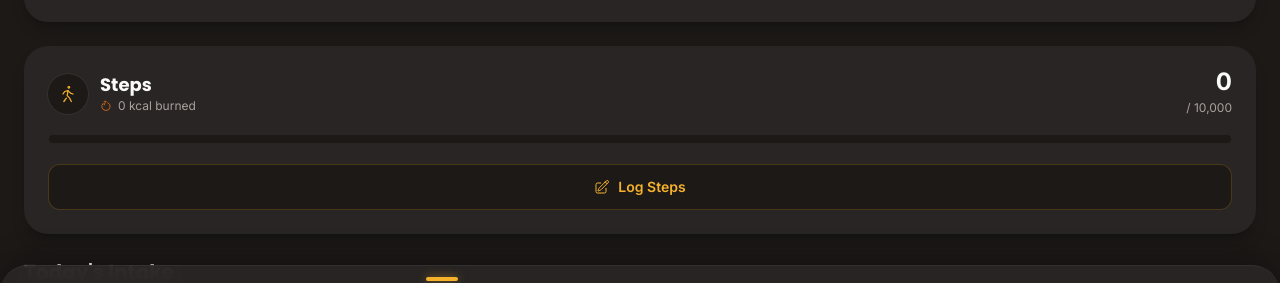
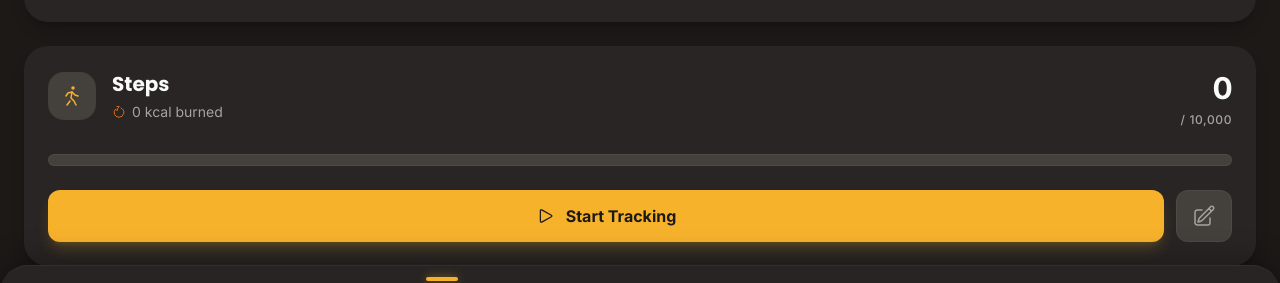
Before and after one commit to hamido860/diabetic-companion-, a React (Vite) app: page / in a window 1280 px wide. Shown: the part 438-721 px from the top of the page. Built offline with nearby package versions, Linux system fonts and the light colour scheme; no server answers.

Commit message:
Enhance WalkCounter UI with Pedometer integration
- Add usePedometer hook for device motion tracking
- Refactor WalkCounter for better UX/UI (Live mode, session stats)
- Add new translations for tracking controls
- Improve animations and visual feedback

```diff
--- a/components/WalkCounter.tsx
+++ b/components/WalkCounter.tsx
@@ -1,8 +1,9 @@
-import React, { useState, useEffect } from 'react';
+import React, { useState, useEffect, useRef } from 'react';
 import { useLocalization } from '../contexts/LocalizationContext';
-import { WalkingIcon, PencilIcon, XMarkIcon, FireIcon } from './icons/Icons';
+import { WalkingIcon, PencilIcon, XMarkIcon, FireIcon, PlayIcon, PauseIcon } from './icons/Icons';
 import { getTodaysSteps, addSteps } from '../services/logService';
 import Card from './ui/Card';
+import { usePedometer } from '../hooks/usePedometer';
 
 const LogStepsModal: React.FC<{ onClose: () => void; onSave: (steps: number) => void; }> = ({ onClose, onSave }) => {
     const { t } = useLocalization();
@@ -77,9 +78,11 @@ const WalkCounter: React.FC = () => {
   const [isModalOpen, setIsModalOpen] = useState(false);
   const { t } = useLocalization();
 
+  // Pedometer integration
+  const pedometer = usePedometer();
+
   useEffect(() => {
     setSteps(getTodaysSteps());
-    // Listen for storage updates to keep steps in sync
     const handleStorageChange = () => {
         setSteps(getTodaysSteps());
     };
@@ -87,14 +90,43 @@ const WalkCounter: React.FC = () => {
     return () => window.removeEventListener('storageUpdated', handleStorageChange);
   }, []);
 
-  const handleSaveSteps = (stepsToAdd: number) => {
+  // When pedometer updates, add difference to total steps
+  const lastPedometerSteps = useRef(0);
+
+  useEffect(() => {
+    if (pedometer.isActive) {
+        const diff = pedometer.steps - lastPedometerSteps.current;
+        if (diff > 0) {
             try {
-        const newTotal = addSteps(stepsToAdd);
+                // Add these steps to storage
+                const newTotal = addSteps(diff);
+                setSteps(newTotal);
+                lastPedometerSteps.current = pedometer.steps;
+            } catch (e) {
+                console.error(e);
+            }
+        }
+    }
+  }, [pedometer.steps, pedometer.isActive]);
+
+  const toggleTracking = async () => {
+    if (pedometer.isActive) {
+        pedometer.stop();
+    } else {
+        if (!pedometer.permissionGranted) {
+            await pedometer.requestPermission();
+        }
+        // Reset reference for this session
+        lastPedometerSteps.current = 0;
+        pedometer.resetSessionSteps();
+        pedometer.start();
+    }
+  };
+
+  const handleSaveSteps = (newSteps: number) => {
+      const newTotal = addSteps(newSteps);
       setSteps(newTotal);
       setIsModalOpen(false);
-    } catch (error) {
-        console.error(error);
-    }
   };
 
   const caloriesBurned = Math.round(steps * 0.04);
@@ -102,42 +134,88 @@ const WalkCounter: React.FC = () => {
 
   return (
     <>
-      <Card className="relative overflow-hidden">
-        <div className="flex items-center justify-between mb-4">
-            <div className="flex items-center gap-3">
-                <div className="p-2.5 bg-brand-background rounded-full text-brand-primary ring-1 ring-white/5">
-                    <WalkingIcon className="w-5 h-5" />
+      <Card className={`relative overflow-hidden transition-all duration-500 ${pedometer.isActive ? 'shadow-[0_0_20px_rgba(247,178,44,0.1)] border-brand-primary/20' : ''}`}>
+         {/* Background Pulse Effect when Active */}
+         {pedometer.isActive && (
+            <div className="absolute inset-0 bg-brand-primary/5 animate-pulse pointer-events-none" />
+         )}
+
+        <div className="relative z-10">
+            {/* Header */}
+            <div className="flex items-start justify-between mb-6">
+                <div className="flex items-center gap-4">
+                    <div className={`p-3 rounded-2xl transition-all duration-300 ${pedometer.isActive ? 'bg-brand-primary text-brand-background scale-105 shadow-lg shadow-brand-primary/20' : 'bg-brand-surface-highlight text-brand-primary'}`}>
+                        <WalkingIcon className={`w-6 h-6 ${pedometer.isActive ? 'animate-walk' : ''}`} />
                     </div>
                     <div>
-                    <h3 className="text-lg font-bold text-brand-text leading-tight">{t('steps')}</h3>
-                    <div className="flex items-center gap-1.5 text-xs text-brand-text-muted mt-0.5">
-                        <FireIcon className="w-3 h-3 text-orange-500" />
+                        <div className="flex items-center gap-2">
+                            <h3 className="text-xl font-bold text-brand-text">{t('steps')}</h3>
+                            {pedometer.isActive && (
+                                <span className="inline-flex items-center px-2 py-0.5 rounded-md text-[10px] font-bold bg-green-500/10 text-green-500 border border-green-500/20 animate-scaleIn">
+                                    <span className="w-1.5 h-1.5 rounded-full bg-green-500 mr-1.5 animate-pulse" />
+                                    LIVE
+                                </span>
+                            )}
+                        </div>
+                        <div className="flex items-center gap-1.5 text-sm text-brand-text-muted mt-1">
+                            <FireIcon className="w-3.5 h-3.5 text-orange-500" />
                             <span>{caloriesBurned} {t('kcalBurned')}</span>
                         </div>
                     </div>
                 </div>
                 <div className="text-right">
-                <span className="text-2xl font-bold text-brand-text block leading-none">{steps.toLocaleString()}</span>
-                <span className="text-xs text-brand-text-muted">/ {goal.toLocaleString()}</span>
+                    <span className="text-3xl font-bold text-brand-text block tracking-tight">{steps.toLocaleString()}</span>
+                    <span className="text-xs font-medium text-brand-text-muted uppercase tracking-wider">/ {goal.toLocaleString()}</span>
                 </div>
             </div>
 
+            {/* Session Stats (Active Mode) */}
+            {pedometer.isActive && (
+                <div className="mb-5 p-4 rounded-xl bg-brand-surface-highlight/50 border border-white/5 flex items-center justify-between animate-scaleIn">
+                    <div className="flex flex-col">
+                        <span className="text-[10px] uppercase tracking-wider font-bold text-brand-text-muted mb-0.5">Session Steps</span>
+                        <div className="text-2xl font-bold text-brand-primary font-mono">{pedometer.steps}</div>
+                    </div>
+                    <div className="h-8 w-px bg-white/10 mx-4"></div>
+                     <div className="flex flex-col text-right">
+                        <span className="text-[10px] uppercase tracking-wider font-bold text-brand-text-muted mb-0.5">Status</span>
+                        <div className="text-sm font-semibold text-brand-text">Tracking</div>
+                    </div>
+                </div>
+            )}
+
             {/* Progress Bar */}
-        <div className="h-2.5 bg-brand-background rounded-full overflow-hidden mb-5 border border-white/5">
+            <div className="h-3 bg-brand-surface-highlight rounded-full overflow-hidden mb-6 border border-white/5">
                 <div
-                className="h-full bg-brand-primary transition-all duration-700 ease-out shadow-[0_0_10px_rgba(247,178,44,0.3)]"
+                    className={`h-full rounded-full transition-all duration-700 ease-out relative ${pedometer.isActive ? 'bg-brand-primary shadow-[0_0_10px_rgba(247,178,44,0.4)]' : 'bg-brand-primary/80'}`}
                     style={{ width: `${progress}%` }}
                 />
             </div>
 
+            {/* Actions */}
+            <div className="grid grid-cols-[1fr,auto] gap-3">
+                <button
+                    onClick={toggleTracking}
+                    className={`group relative flex items-center justify-center gap-2.5 py-3.5 px-6 rounded-xl font-bold transition-all duration-300 overflow-hidden ${
+                        pedometer.isActive
+                        ? 'bg-red-500/10 text-red-500 hover:bg-red-500/20 border border-red-500/20'
+                        : 'bg-brand-primary text-brand-background hover:brightness-110 shadow-lg shadow-brand-primary/20'
+                    }`}
+                    aria-label={pedometer.isActive ? t('stopTracking') : t('startTracking')}
+                >
+                    {pedometer.isActive ? <PauseIcon className="w-5 h-5" /> : <PlayIcon className="w-5 h-5" />}
+                    <span>{pedometer.isActive ? t('stopTracking') : t('startTracking')}</span>
+                </button>
+
                 <button
                     onClick={() => setIsModalOpen(true)}
-            className="w-full flex items-center justify-center gap-2 text-sm font-semibold py-3 px-4 rounded-xl transition-all duration-200 bg-brand-background hover:bg-brand-surface-highlight text-brand-primary border border-brand-primary/20 hover:border-brand-primary/40"
+                    className="w-14 flex items-center justify-center rounded-xl bg-brand-surface-highlight text-brand-text-muted hover:text-brand-text hover:bg-brand-surface-highlight/80 border border-white/5 transition-all"
                     aria-label={t('logSteps')}
                 >
-            <PencilIcon className="w-4 h-4" />
-            <span>{t('logSteps')}</span>
+                    <PencilIcon className="w-6 h-6" />
                 </button>
+            </div>
+        </div>
       </Card>
       {isModalOpen && <LogStepsModal onClose={() => setIsModalOpen(false)} onSave={handleSaveSteps} />}
     </>
--- /dev/null
+++ b/hooks/usePedometer.ts
@@ -0,0 +1,109 @@
+import { useState, useEffect, useCallback } from 'react';
+
+interface PedometerHook {
+  isSupported: boolean;
+  isActive: boolean;
+  permissionGranted: boolean;
+  steps: number;
+  start: () => void;
+  stop: () => void;
+  requestPermission: () => Promise<void>;
+  resetSessionSteps: () => void;
+}
+
+export const usePedometer = (): PedometerHook => {
+  const [isSupported, setIsSupported] = useState(false);
+  const [isActive, setIsActive] = useState(false);
+  const [permissionGranted, setPermissionGranted] = useState(false);
+  const [steps, setSteps] = useState(0);
+
+  // Peak detection variables
+  const [lastMagnitude, setLastMagnitude] = useState(0);
+  const [isAboveThreshold, setIsAboveThreshold] = useState(false);
+
+  const THRESHOLD = 10.5; // Slightly above 9.8m/s^2 (gravity)
+
+  useEffect(() => {
+    if (typeof window !== 'undefined' && 'DeviceMotionEvent' in window) {
+      setIsSupported(true);
+    }
+  }, []);
+
+  const handleMotion = useCallback((event: DeviceMotionEvent) => {
+    if (!event.accelerationIncludingGravity) return;
+
+    const { x, y, z } = event.accelerationIncludingGravity;
+    if (x === null || y === null || z === null) return;
+
+    const magnitude = Math.sqrt(x * x + y * y + z * z);
+
+    // Simple step detection: crossing threshold
+    // Real pedometers are much more complex (filtering, windows, etc.),
+    // but this suffices for a "Device movement" demo.
+    if (magnitude > THRESHOLD && !isAboveThreshold) {
+        // Rising edge
+        setIsAboveThreshold(true);
+    } else if (magnitude < THRESHOLD && isAboveThreshold) {
+        // Falling edge - STEP!
+        setSteps(prev => prev + 1);
+        setIsAboveThreshold(false);
+    }
+
+    setLastMagnitude(magnitude);
+  }, [isAboveThreshold]);
+
+  const start = useCallback(() => {
+    if (!isSupported) return;
+    if (!permissionGranted && typeof (DeviceMotionEvent as any).requestPermission === 'function') {
+        // On iOS, we need to request permission first, usually triggered by a user action.
+        // So start() should be called from a button click.
+        console.warn("Permission needed before starting. Call requestPermission() first.");
+        return;
+    }
+
+    window.addEventListener('devicemotion', handleMotion);
+    setIsActive(true);
+  }, [isSupported, permissionGranted, handleMotion]);
+
+  const stop = useCallback(() => {
+    window.removeEventListener('devicemotion', handleMotion);
+    setIsActive(false);
+  }, [handleMotion]);
+
+  const requestPermission = useCallback(async () => {
+    if (typeof (DeviceMotionEvent as any).requestPermission === 'function') {
+      try {
+        const response = await (DeviceMotionEvent as any).requestPermission();
+        if (response === 'granted') {
+          setPermissionGranted(true);
+        } else {
+          console.warn("Permission denied");
+          setPermissionGranted(false);
+        }
+      } catch (e) {
+        console.error(e);
+      }
+    } else {
+      // Non-iOS devices typically don't need explicit permission for basic sensor access in secure contexts
+      setPermissionGranted(true);
+    }
+  }, []);
+
+  // Cleanup
+  useEffect(() => {
+    return () => {
+      window.removeEventListener('devicemotion', handleMotion);
+    };
+  }, [handleMotion]);
+
+  return {
+    isSupported,
+    isActive,
+    permissionGranted,
+    steps,
+    start,
+    stop,
+    requestPermission,
+    resetSessionSteps: () => setSteps(0)
+  };
+};
--- a/locales/translations.ts
+++ b/locales/translations.ts
@@ -109,6 +109,9 @@ export const translations = {
     kcalBurned: 'kcal burned',
     suggestion: 'Suggestion',
     notEnoughData: 'Not enough data',
+    startTracking: 'Start Tracking',
+    stopTracking: 'Stop Tracking',
+    trackingActive: 'Live Tracking Active',
     diabetesGuide: 'Diabetes Guide',
     diabetesGuideDescription: 'Essential information to help you understand and manage diabetes.',
     type1vs2Title: 'Type 1 vs. Type 2 Diabetes',
@@ -302,6 +305,9 @@ export const translations = {
     kcalBurned: 'kcal quemadas',
     suggestion: 'Sugerencia',
     notEnoughData: 'No hay suficientes datos',
+    startTracking: 'Iniciar seguimiento',
+    stopTracking: 'Detener seguimiento',
+    trackingActive: 'Seguimiento en vivo activo',
     diabetesGuide: 'Guía de Diabetes',
     diabetesGuideDescription: 'Información esencial para ayudarte a entender y manejar la diabetes.',
     type1vs2Title: 'Diabetes Tipo 1 vs. Tipo 2',
@@ -495,6 +501,9 @@ export const translations = {
     kcalBurned: 'سعرة حرارية محروقة',
     suggestion: 'اقتراح',
     notEnoughData: 'لا توجد بيانات كافية',
+    startTracking: 'بدء التتبع',
+    stopTracking: 'إيقاف التتبع',
+    trackingActive: 'التتبع المباشر نشط',
     diabetesGuide: 'دليل السكري',
     diabetesGuideDescription: 'معلومات أساسية لمساعدتك على فهم وإدارة مرض السكري.',
     type1vs2Title: 'السكري النوع الأول مقابل النوع الثاني',
```
Lines whose indentation alone changed are shown as unchanged.
